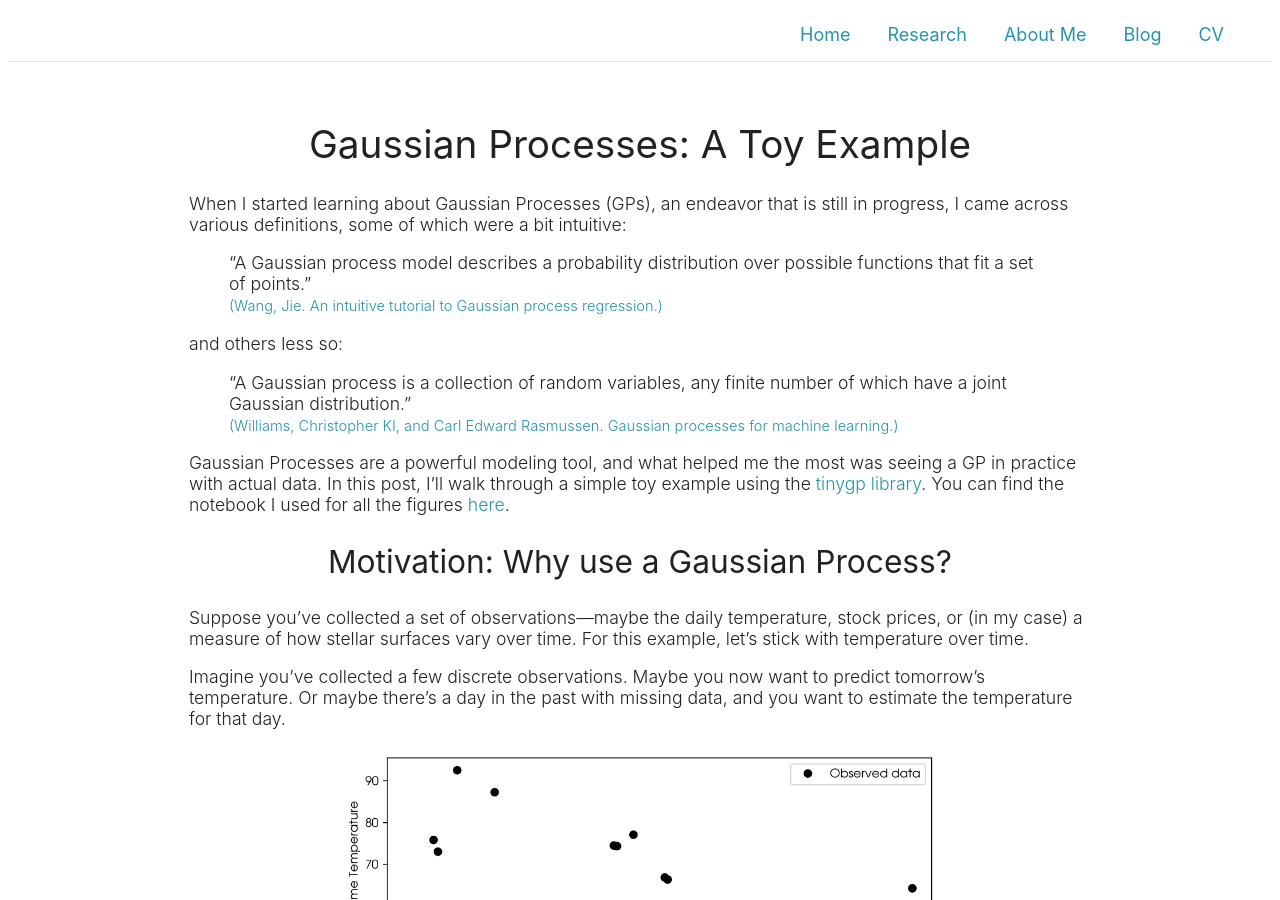
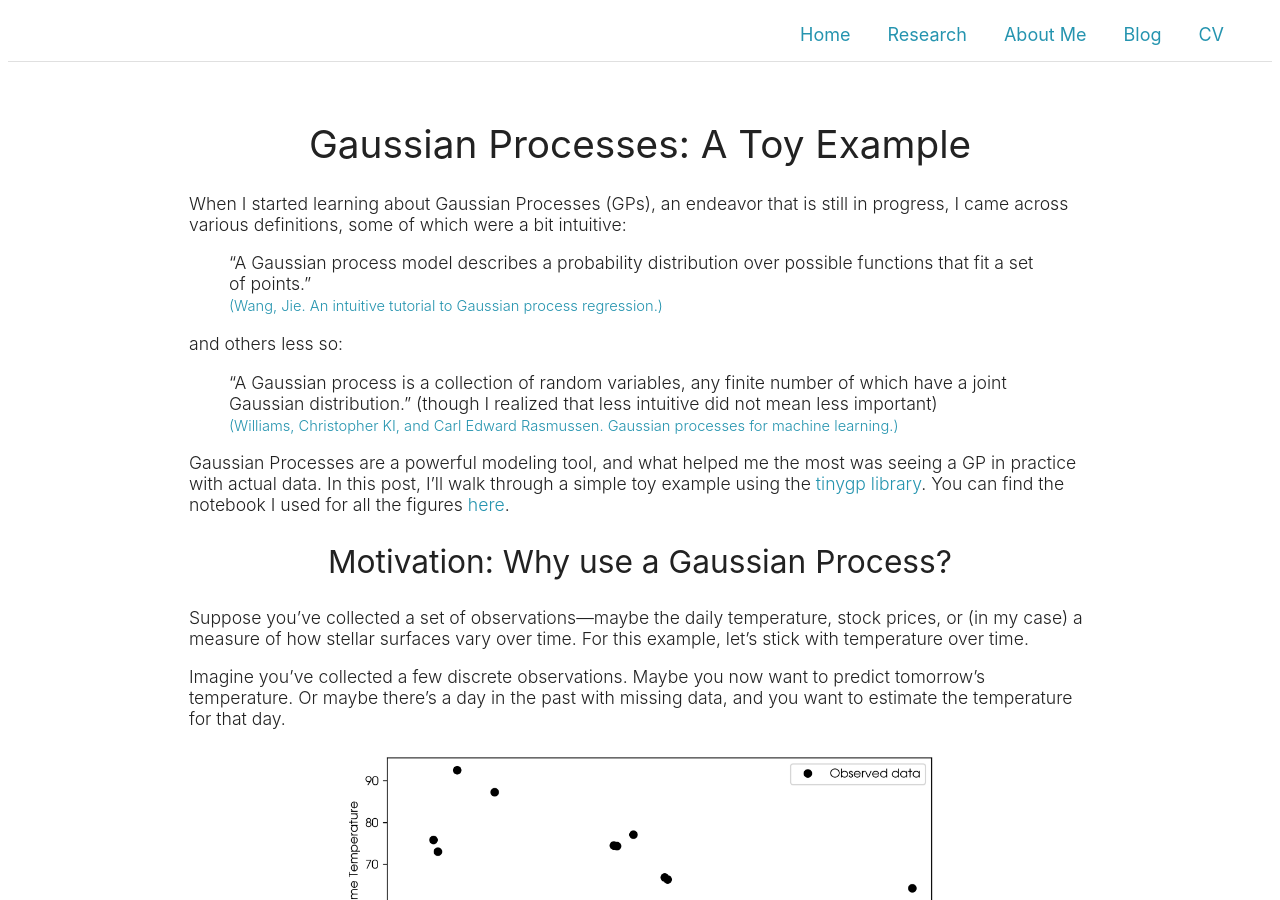
Before and after one commit to zoekko/zoekko.github.io, a Jekyll site: the page blog/gps/gp-toy-example.html, which Jekyll copies as it is, in a window 1280 px wide and 900 px high. Built offline with Jekyll 4.4.1, drawn with Linux system fonts in a browser that asks for light colours.

Commit message:
Update gp-toy-example.html

```diff
--- a/blog/gps/gp-toy-example.html
+++ b/blog/gps/gp-toy-example.html
@@ -140,7 +140,7 @@
                 and others less so:
             </p>
             <blockquote>
-                “A Gaussian process is a collection of random variables, any finite number of which have a joint Gaussian distribution.”
+                “A Gaussian process is a collection of random variables, any finite number of which have a joint Gaussian distribution.” (though I realized that less intuitive did not mean less important)
                 <br>
                 <small><a href="https://gaussianprocess.org/gpml/chapters/RW.pdf" target="_blank">(Williams, Christopher KI, and Carl Edward Rasmussen. Gaussian processes for machine learning.)</a></small>
             </blockquote>
```
